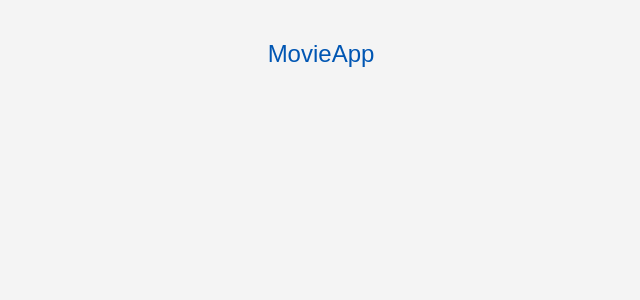
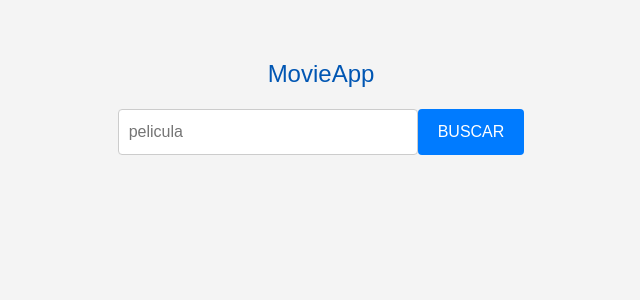
Before and after one commit to juanbosquedev/afrusTest, a React (Vite) app in the folder react/: page / in a window 1280 px wide. Shown: the top 300 px of the page, without its empty margins (319-959 px from the left). Built offline with nearby package versions, Linux system fonts and the light colour scheme.

Commit message:
movie styles

```diff
--- a/react/src/MovieApp/MovieApp.module.css
+++ b/react/src/MovieApp/MovieApp.css
@@ -64,12 +64,12 @@ body {
     margin-bottom: 10px;
   }
 
-  .movie-card h2 {
+  .movie-card-title   {
     font-size: 18px;
     margin-bottom: 5px;
   }
 
-  .movie-card p {
+  .movie-card  p {
     margin-bottom: 5px;
   }
 
--- a/react/src/MovieApp/MovieApp.jsx
+++ b/react/src/MovieApp/MovieApp.jsx
@@ -1,8 +1,61 @@
-import "./MovieApp.module.css";
+import { useState } from "react";
+import "./MovieApp.css";
 export const MovieApp = () => {
+  const [data, setData] = useState([]);
+
+  const [movie, setMovie] = useState("");
+
+  const urlBase = "https://api.themoviedb.org/3/search/movie?query=";
+  const API_KEY = "&api_key=f69b554c57586a45f93ffd4a217dfe38";
+
+  const fetchMovie = async () => {
+    try {
+      const response = await fetch(`${urlBase}${movie}${API_KEY}`);
+      const result = await response.json();
+      setData(result.results);
+    } catch (error) {
+      console.error(error);
+    }
+  };
+
+  const handleChange = (e) => {
+    setMovie(e.target.value);
+  };
+  const onSubmit = (e) => {
+    e.preventDefault();
+    fetchMovie();
+  };
+
   return (
-    <div>
-      <h1>MovieApp</h1>
+    <div className="container">
+      <h1 className="title">MovieApp</h1>
+
+      <form onSubmit={onSubmit}>
+        <input
+          type="text"
+          placeholder="pelicula"
+          value={movie}
+          onChange={handleChange}
+        />
+        <button type="submit" className="search-button">
+          BUSCAR
+        </button>
+      </form>
+
+      <div className="movie-list">
+        {data?.map((mov) => {
+          return (
+            <div key={mov.id} className="movie-card">
+              <img
+                src={`https://image.tmdb.org/t/p/w500${mov.poster_path}`}
+                alt={mov.title}
+              />
+              <h2 className="movie-card-title">{mov.title}</h2>
+              <p>{mov.overview}</p>
+            </div>
+          );
+        })}
+      </div>
     </div>
   );
 };
--- a/react/src/main.jsx
+++ b/react/src/main.jsx
@@ -1,6 +1,6 @@
 import React from "react";
 import ReactDOM from "react-dom/client";
-import "./index.css";
+// import "./index.css";
 // import { AppRoute } from "./AppRoute/AppRoute";
 import { BrowserRouter } from "react-router-dom";
 import { MovieApp } from "./MovieApp/MovieApp";
```
